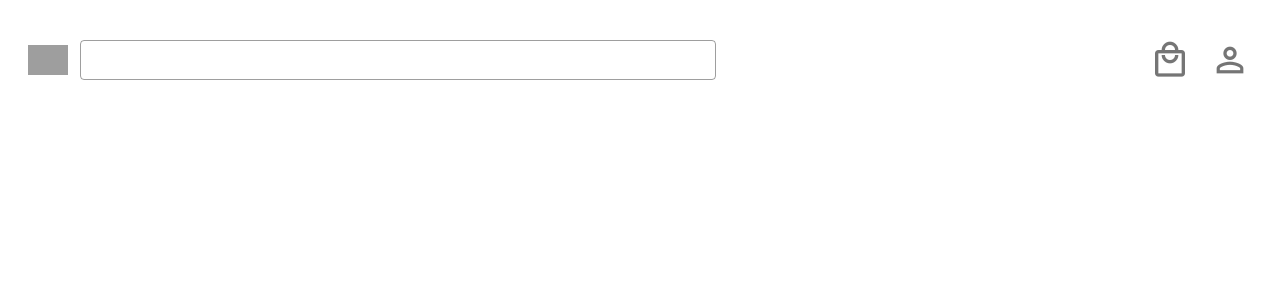
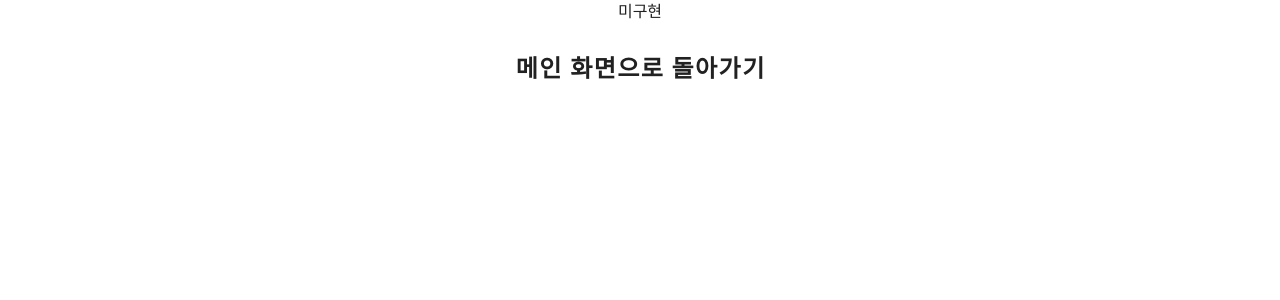
Before and after one commit to East-cloud-of-forest/shopingmall, a Vue app: page /unmade in a window 1280 px wide. Shown: the top 300 px of the page. Built offline with nearby package versions, Linux system fonts and the light colour scheme; grey boxes are pictures that could not be loaded.

Commit message:
0.2.2 서버가 필요한 부분 미구현으로 안내할 페이지 제조
일러스트 추후 추가 예정

```diff
--- a/src/App.vue
+++ b/src/App.vue
@@ -1,6 +1,8 @@
 <template>
   <v-app>
-    <v-app-bar id="app-bar" color="white" flat :shrink="true" :height="appberSize">
+    <v-app-bar id="app-bar" color="white" flat :height="appberSize"
+      :style="{display: this.$route.name=='unmade'?'none':'block'}"
+    >
       <div class="d-flex align-center">
         <v-img
           alt="Vuetify Logo"
@@ -73,6 +75,6 @@ body {
 }
 
 #app-bar {
-  border-bottom: 1px solid black !important;
+  border-bottom: 1px solid lightgrey !important;
 }
 </style>
--- a/src/components/forgot/IdForgotComponenet.vue
+++ b/src/components/forgot/IdForgotComponenet.vue
@@ -1,5 +1,5 @@
 <template>
-  <div v-if="way == 'email'">
+  <div>
     <v-card-title>
       이메일 인증
     </v-card-title>
--- a/src/components/forgot/PasswordForgotComponenet.vue
+++ b/src/components/forgot/PasswordForgotComponenet.vue
@@ -1,5 +1,5 @@
 <template>
-  <div v-if="way == 'email'">
+  <div>
     <v-card-title>
       이메일 인증
     </v-card-title>
--- a/src/router/index.js
+++ b/src/router/index.js
@@ -1,6 +1,7 @@
 import Vue from 'vue'
 import VueRouter from 'vue-router'
 import HomeView from '../views/HomeView.vue'
+import UnmadeView from '../views/UnmadeView.vue'
 
 Vue.use(VueRouter)
 
@@ -9,6 +10,11 @@ const routes = [
     path: '/',
     name: 'home',
     component: HomeView
+  },
+  {
+    path: '/unmade',
+    name: 'unmade',
+    component: UnmadeView
   },
   {
     path: '/login',
--- a/src/store/index.js
+++ b/src/store/index.js
@@ -1,5 +1,6 @@
 import Vue from 'vue'
 import Vuex from 'vuex'
+import router from '../router'
 
 Vue.use(Vuex)
 
@@ -9,6 +10,9 @@ export default new Vuex.Store({
   getters: {
   },
   mutations: {
+    unmade() {
+      router.push('/unmade')
+    }
   },
   actions: {
   },
--- a/src/views/ForgotView.vue
+++ b/src/views/ForgotView.vue
@@ -25,7 +25,9 @@
         />
 
         <div v-else>
-          <v-btn block color="red" dark large>핸드폰 인증</v-btn>
+          <v-btn block color="red" dark large
+            @click="$store.commit('unmade')"
+          >핸드폰 인증</v-btn>
         </div>
       </v-card>
     </div>
--- /dev/null
+++ b/src/views/UnmadeView.vue
@@ -0,0 +1,14 @@
+<template>
+  <div class="text-center">
+    <p>미구현</p>
+    <v-btn text x-large class="mx-auto" @click="$router.push('/')">
+      <h2>메인 화면으로 돌아가기</h2>
+    </v-btn>
+  </div>
+</template>
+
+<script>
+export default {
+  name: 'UnmadeView',
+}
+</script>
```
